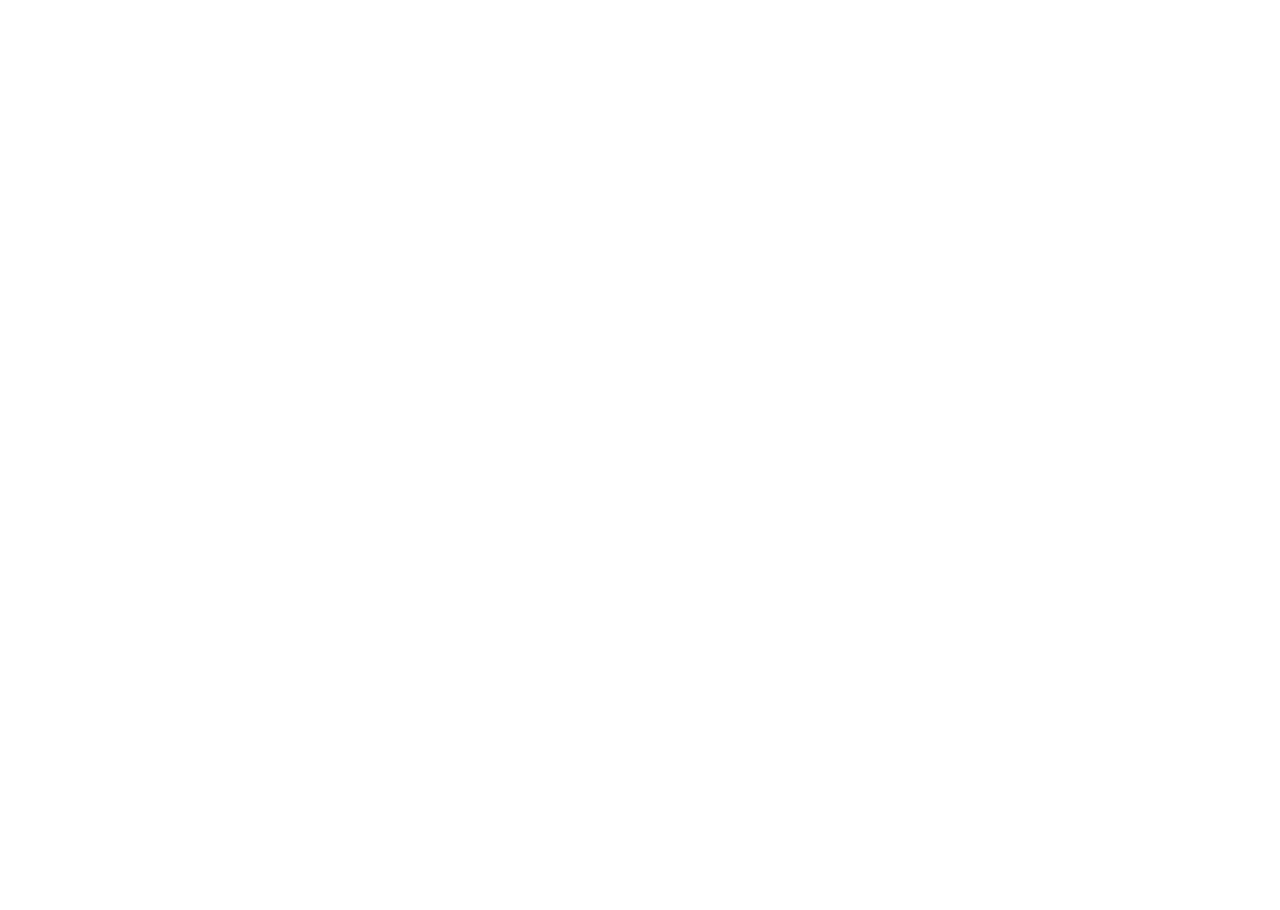
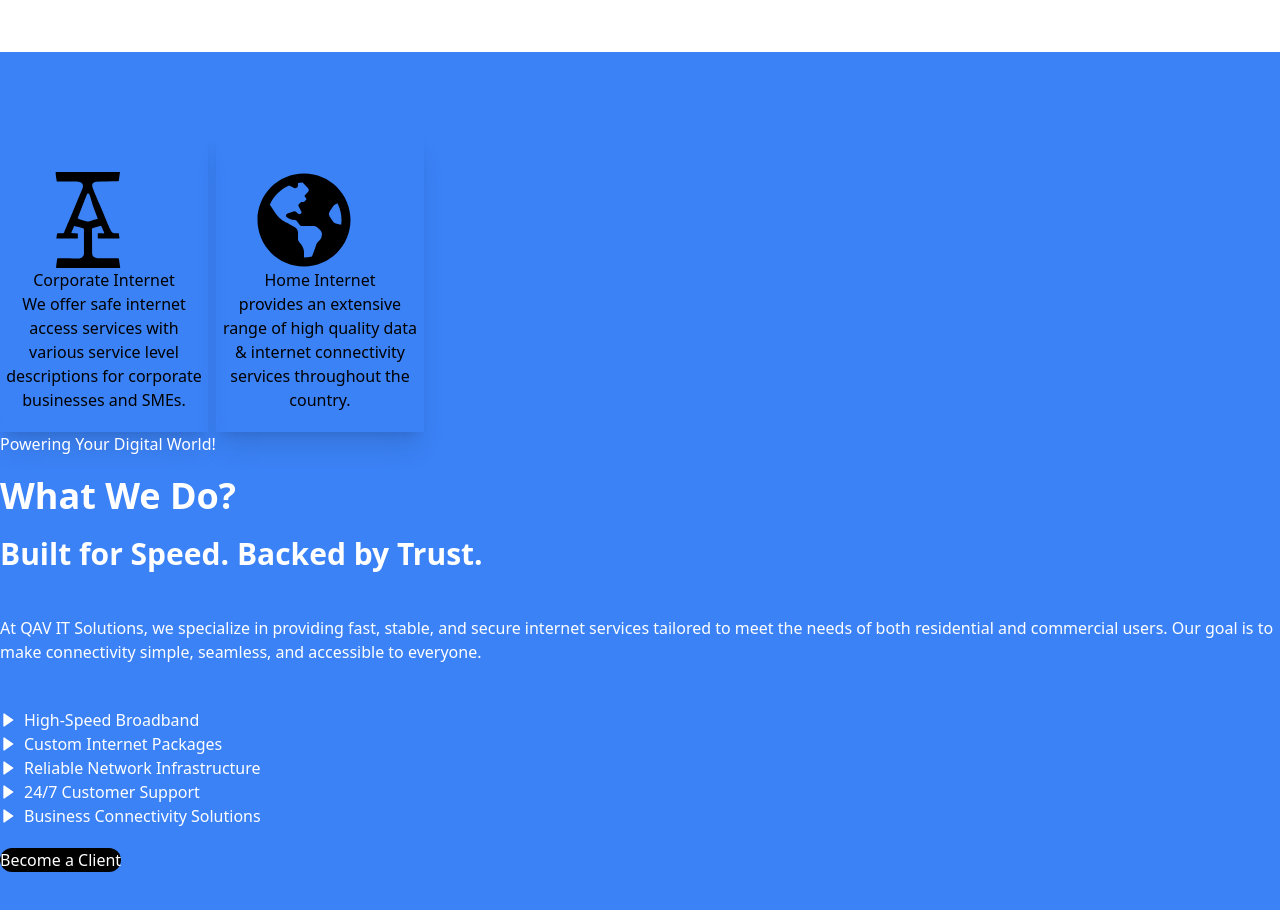
Before and after one commit to Captainboggey/qav-client, a React (Vite) app: page / in a window 1280 px wide. Shown: the part 1740-2650 px from the top of the page. Before the commit the page ends 1752 px from the top, so only its background shows below. Built offline with nearby package versions, Linux system fonts and the light colour scheme.

Commit message:
what we do added

```diff
--- a/package.json
+++ b/package.json
@@ -14,6 +14,7 @@
     "match-sorter": "^8.0.2",
     "react": "^19.1.0",
     "react-dom": "^19.1.0",
+    "react-icons": "^5.5.0",
     "react-responsive-carousel": "^3.2.23",
     "react-router-dom": "^7.6.0",
     "sort-by": "^1.2.0"
--- a/src/Layout/Main.jsx
+++ b/src/Layout/Main.jsx
@@ -4,7 +4,7 @@ import Navbar from '../Pages/Shared/Navbar';
 
 const Main = () => {
     return (
-        <div className='max-w-7xl mx-auto'>
+        <div >
             <Navbar></Navbar>
             <Outlet></Outlet>
         </div>
--- a/src/Pages/Home/Banner/Banner.jsx
+++ b/src/Pages/Home/Banner/Banner.jsx
@@ -8,8 +8,8 @@ import b3 from "../../../assets/banner/banner3.svg"
 const Banner = () => {
     return (
         <Carousel className='banner-font' autoPlay infiniteLoop showArrows >
-            <div>
-                <div className="hero-content flex-col justify-between lg:flex-row-reverse min-h-[720px]">
+            <div >
+                <div className="hero-content flex-col justify-between mx-auto lg:flex-row-reverse min-h-[720px]">
                     <img
                         src={b1}
                         className="max-w-sm rounded-lg "
@@ -22,7 +22,7 @@ const Banner = () => {
                 </div>
             </div>
             <div>
-                <div className="hero-content flex-col justify-between lg:flex-row-reverse min-h-[720px]">
+                <div className="hero-content flex-col justify-between mx-auto lg:flex-row-reverse min-h-[720px]">
                     <img
                         src={b2}
                         className="max-w-sm rounded-lg "
@@ -35,7 +35,7 @@ const Banner = () => {
                 </div>
             </div>
             <div>
-               <div className="hero-content flex-col justify-between lg:flex-row-reverse min-h-[720px]">
+               <div className="hero-content flex-col justify-between mx-auto lg:flex-row-reverse min-h-[720px]">
                     <img
                         src={b3}
                         className="max-w-sm rounded-lg "
--- /dev/null
+++ b/src/Pages/Home/DoSection/DoSection.jsx
@@ -0,0 +1,61 @@
+import React from 'react';
+import { BiSolidRightArrow } from 'react-icons/bi';
+import { FaAcquisitionsIncorporated, FaGlobeAmericas } from 'react-icons/fa';
+
+const DoSection = () => {
+    return (
+        <div className="hero bg-blue-500  mt-10 py-20">
+            <div className="hero-content flex-col lg:flex-row-reverse">
+                <div className='flex flex-col gap-2 md:flex-row'>
+                    <div className="card bg-base-100 w-52 shadow-xl">
+                        <figure className='px-10 pt-10'>
+                            <FaAcquisitionsIncorporated className='text-8xl' />
+                        </figure>
+
+                        <div className="card-body items-center text-center">
+                            <h2 className="card-title">Corporate Internet</h2>
+                            <p>We offer safe internet access services with various service level descriptions for corporate businesses and SMEs.</p>
+                            <div className="card-actions">
+                                <p className='items-center text-sm text-blue-500 flex gap-2'>Learn More <BiSolidRightArrow /> </p>
+                            </div>
+                        </div>
+                    </div>
+                    <div className="card bg-base-100 w-52 shadow-xl">
+                        <figure className="px-10 pt-10">
+                            <FaGlobeAmericas className='text-8xl' />
+
+                        </figure>
+                        <div className="card-body items-center text-center">
+
+                            <h2 className="card-title">Home Internet</h2>
+                            <p>provides an extensive range of high quality data & internet connectivity services throughout the country.</p>
+                            <div className="card-actions">
+                                <p className='items-center text-sm text-blue-500 flex gap-2'>Learn More <BiSolidRightArrow /> </p>
+                            </div>
+                        </div>
+                    </div>
+                </div>
+
+                <div className='text-white space-y-5'>
+                    <p>Powering Your Digital World!</p>
+                    <h1 className="text-4xl font-bold">What We Do?</h1>
+                    <h1 className="text-3xl font-bold">Built for Speed. Backed by Trust.</h1>
+                    <p className="py-6 ">
+                        At QAV IT Solutions, we specialize in providing fast, stable, and secure internet services tailored to meet the needs of both residential and commercial users. Our goal is to make connectivity simple, seamless, and accessible to everyone.
+
+                    </p>
+                    <div>
+                        <p className='flex items-center gap-2'><BiSolidRightArrow /> High-Speed Broadband</p>
+                        <p className='flex items-center gap-2'><BiSolidRightArrow /> Custom Internet Packages</p>
+                        <p className='flex items-center gap-2'><BiSolidRightArrow /> Reliable Network Infrastructure</p>
+                        <p className='flex items-center gap-2'><BiSolidRightArrow /> 24/7 Customer Support</p>
+                        <p className='flex items-center gap-2'><BiSolidRightArrow /> Business Connectivity Solutions</p>
+                    </div>
+                    <button className="btn btn-ghost bg-black text-white border-none rounded-3xl">Become a Client</button>
+                </div>
+            </div>
+        </div>
+    );
+};
+
+export default DoSection;
--- a/src/Pages/Home/Home/Home.jsx
+++ b/src/Pages/Home/Home/Home.jsx
@@ -1,12 +1,14 @@
 import React from 'react';
 import Banner from '../Banner/Banner';
 import Welcome from '../Welcome/Welcome';
+import DoSection from '../DoSection/DoSection';
 
 const Home = () => {
     return (
         <div>
            <Banner></Banner>
            <Welcome></Welcome>
+           <DoSection></DoSection>
 
         </div>
     );
--- a/src/Pages/Home/Welcome/Welcome.jsx
+++ b/src/Pages/Home/Welcome/Welcome.jsx
@@ -15,11 +15,6 @@ const Welcome = () => {
                         <span className='font-bold'>QAV IT Solutions</span> is a forward-thinking broadband service provider dedicated to delivering fast,<br /> reliable, and affordable internet to homes and businesses across the region. Founded with a mission <br /> to bridge the digital divide, we combine cutting-edge technology with exceptional customer service <br />
                          to keep you connected—always.
 
-                        At QAV IT Solutions, we understand that in today's world, seamless <br /> internet access isn’t a luxury—it’s a necessity. Whether you're working from home, streaming your <br /> favorite shows, or running a business, our high-speed broadband ensures you stay online without <br /> interruptions.
-
-                        What sets us apart is our commitment to quality, transparency, and local support. <br /> We offer flexible packages to fit every need and budget, backed by a passionate team of professionals <br /> who are just a call away.
-
-                        Join the QAV family and experience the internet the way it should be—fast, simple, <br /> and stress-free.
                     </p>
                     <button className="btn bg-blue-500 text-white rounded-3xl">Learn More</button>
                 </div>
--- /dev/null
+++ b/src/Pages/Shared/Footer.jsx
@@ -0,0 +1,11 @@
+import React from 'react';
+
+const Footer = () => {
+    return (
+        <div>
+
+        </div>
+    );
+};
+
+export default Footer;
--- a/src/Pages/Shared/Navbar.jsx
+++ b/src/Pages/Shared/Navbar.jsx
@@ -8,7 +8,7 @@ const Navbar = () => {
 
     </>
     return (
-        <div className="navbar bg-base-100">
+        <div className="navbar bg-base-100 max-w-7xl mx-auto">
             <div className="navbar-start">
                 <div className="dropdown">
                     <div tabIndex={0} role="button" className="btn btn-ghost lg:hidden">
```
Also changed, not shown: 1 other file (tests, documents, lock files or other folders).
